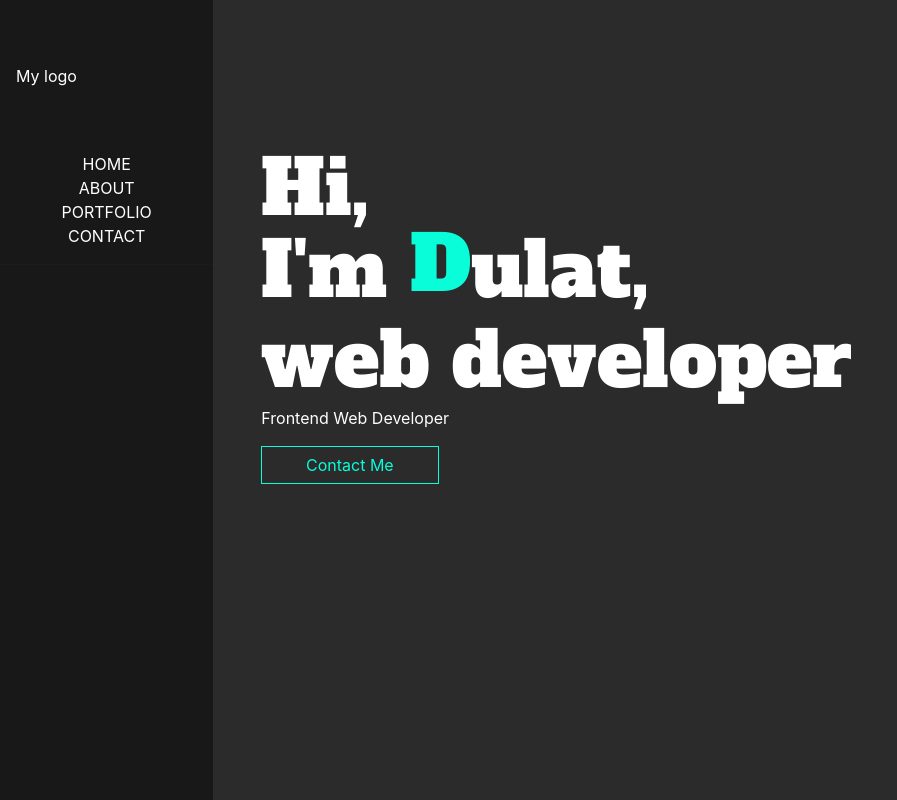
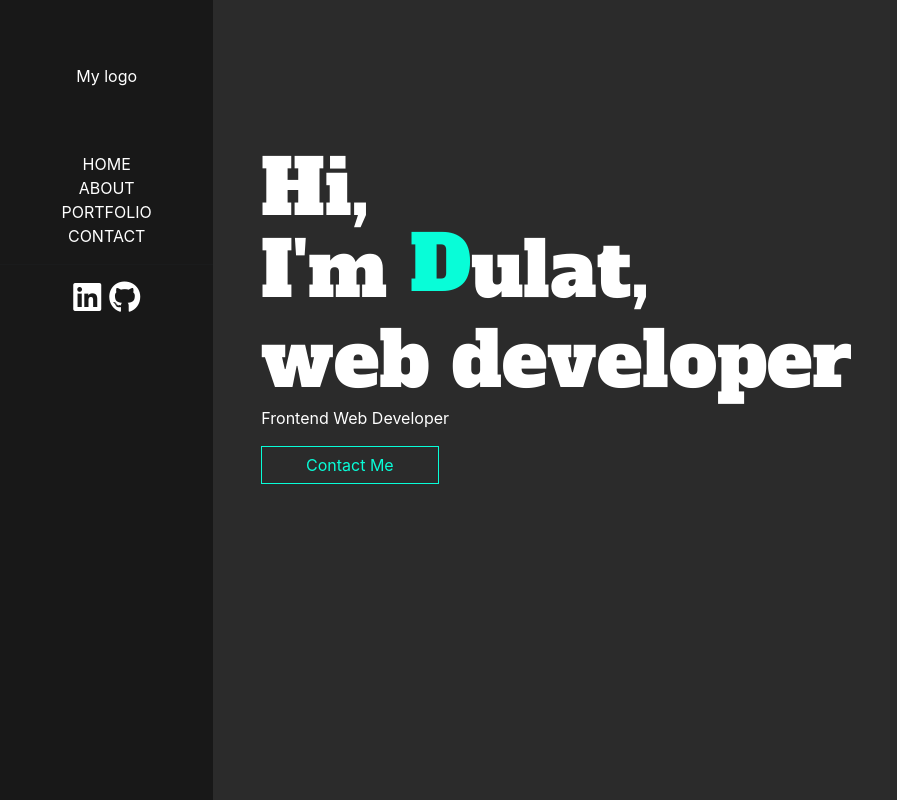
Before and after one commit to Dulatto/react-portfolio-website, a React (Create React App) app: page / in a window 1280 px wide. Shown: the whole page, without its empty margins (0-897 px from the left). Built offline with nearby package versions, Linux system fonts and the light colour scheme.

Commit message:
portfolio

```diff
--- a/src/App.css
+++ b/src/App.css
@@ -20,6 +20,15 @@ body {
 .name-color,
 .home-style span:hover {
   color: #08fdd8;
+}
+
+.social {
+  list-style-type: none;
+}
+
+.social i {
+  color: #fff;
+  text-decoration: none;
 }
 
 .home-style,
--- a/src/Views/Menu.js
+++ b/src/Views/Menu.js
@@ -11,7 +11,7 @@ function Menu(props) {
 
 
         <div>
-            <div className='p-3 text-white my-5'>My logo</div>
+            <div className='p-3 text-white my-5 d-flex justify-content-center'>My logo</div>
             <ul className='menu-style '>
                 <li className='text-light d-flex justify-content-center '>
                     <Link to="/">HOME</Link>
@@ -29,7 +29,11 @@ function Menu(props) {
 
             <hr />
 
+            <ul className='social list-inline d-flex justify-content-center'>
+                <li className='list-inline-item'><a href="https://www.linkedin.com/in/dulat-omarov/" target="_blank"><i className="fab fa-linkedin fa-2x"></i></a></li>
+                <li className='list-inline-item'><a href="https://github.com/Dulatto" target="_blank"><i className="fab fa-github fa-2x"></i></a></li>
 
+            </ul>
         </div>
 
     );
```
